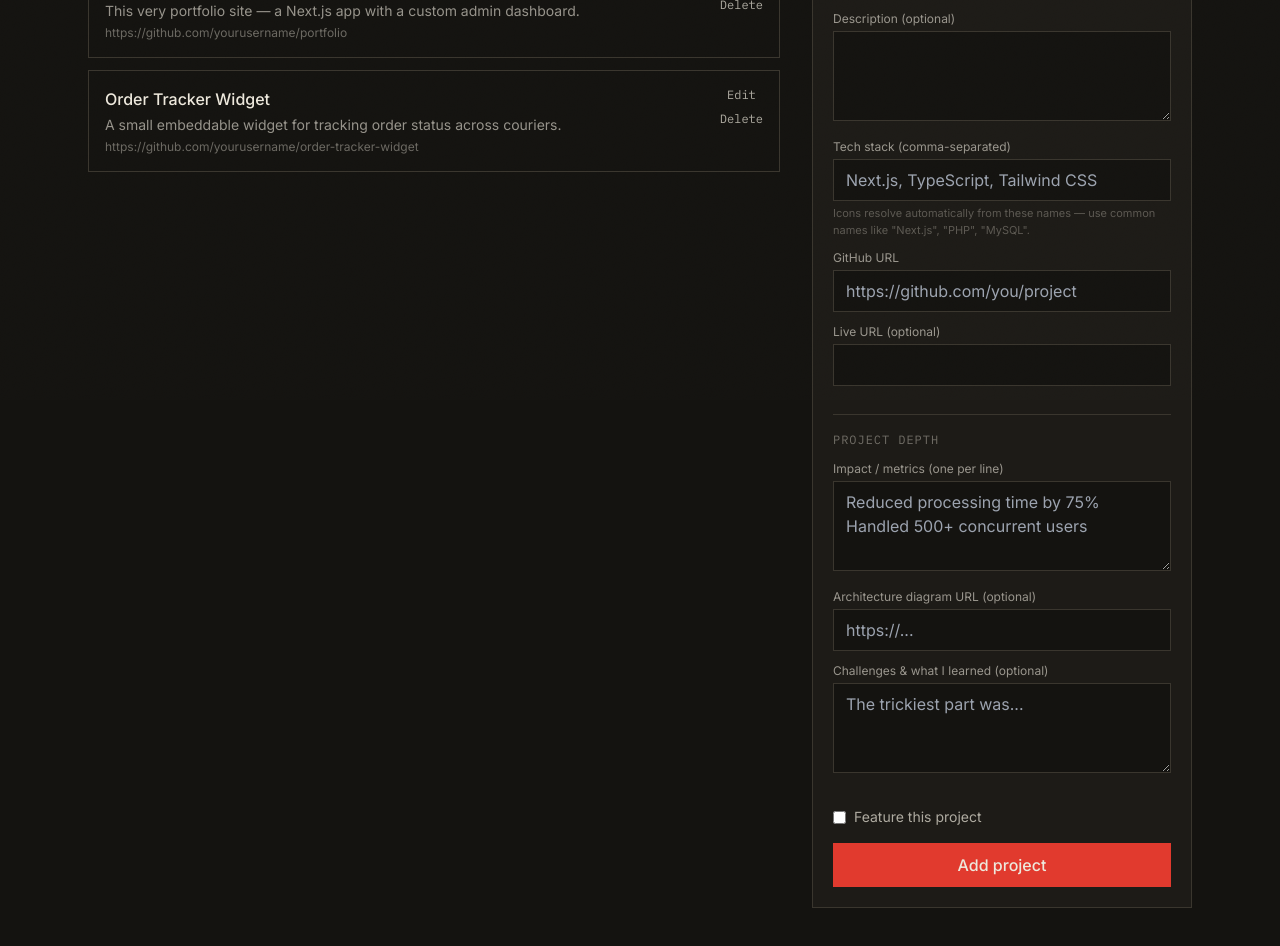
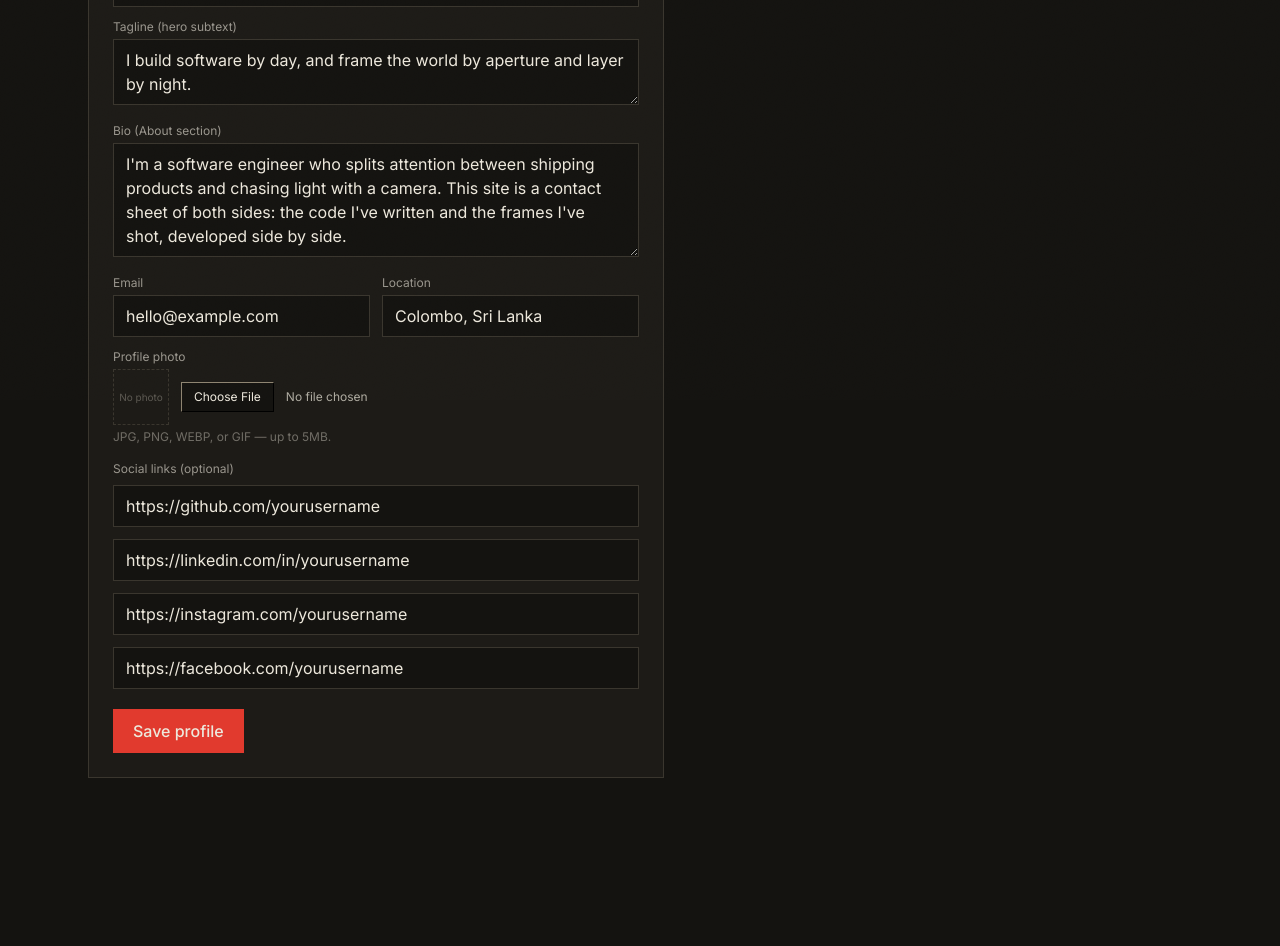
Before and after one commit to binoperera/Portfolio, a Next.js app: page /admin/dashboard in a window 1280 px wide. Shown: the part 400-1346 px from the top of the page. After the commit the page ends 1218 px from the top, so only its background shows below. Built offline with nearby package versions, Linux system fonts and the light colour scheme.

Commit message:
Refactor ProfileManager component and update form handling

```diff
--- a/components/ProfileManager.tsx
+++ b/components/ProfileManager.tsx
@@ -1,263 +1,173 @@
 "use client";
 
-import { useEffect, useState } from "react";
-import type { Project } from "@/lib/types";
+import { useEffect, useRef, useState } from "react";
+import type { Profile } from "@/lib/types";
 
-type FormState = Omit<Project, "id" | "order" | "techStack" | "impact"> & {
-  techStackInput: string;
-  impactInput: string;
-};
-
-const emptyForm: FormState = {
-  title: "",
-  summary: "",
-  description: "",
-  techStackInput: "",
-  githubUrl: "",
-  liveUrl: "",
-  imageUrl: "",
-  featured: false,
-  impactInput: "",
-  architectureImage: "",
-  challenges: "",
-};
-
-export default function ProjectsManager() {
-  const [items, setItems] = useState<Project[]>([]);
-  const [form, setForm] = useState<FormState>(emptyForm);
-  const [editingId, setEditingId] = useState<string | null>(null);
-  const [loading, setLoading] = useState(true);
+export default function ProfileManager() {
+  const [form, setForm] = useState<Profile | null>(null);
+  const [saving, setSaving] = useState(false);
+  const [uploading, setUploading] = useState(false);
+  const [savedMsg, setSavedMsg] = useState<string | null>(null);
   const [error, setError] = useState<string | null>(null);
-
-  async function load() {
-    setLoading(true);
-    const res = await fetch("/api/projects");
-    setItems(await res.json());
-    setLoading(false);
-  }
+  const fileInputRef = useRef<HTMLInputElement>(null);
 
   useEffect(() => {
-    load();
+    fetch("/api/profile")
+      .then((r) => r.json())
+      .then(setForm);
   }, []);
-
-  function startEdit(item: Project) {
-    setEditingId(item.id);
-    setForm({
-      title: item.title,
-      summary: item.summary,
-      description: item.description || "",
-      techStackInput: item.techStack.join(", "),
-      githubUrl: item.githubUrl,
-      liveUrl: item.liveUrl || "",
-      imageUrl: item.imageUrl || "",
-      featured: item.featured,
-      impactInput: (item.impact || []).join("\n"),
-      architectureImage: item.architectureImage || "",
-      challenges: item.challenges || "",
-    });
-  }
-
-  function resetForm() {
-    setEditingId(null);
-    setForm(emptyForm);
-  }
 
   async function handleSubmit(e: React.FormEvent) {
     e.preventDefault();
+    if (!form) return;
+    setSaving(true);
     setError(null);
-    const payload = {
-      title: form.title,
-      summary: form.summary,
-      description: form.description,
-      techStack: form.techStackInput
-        .split(",")
-        .map((t) => t.trim())
-        .filter(Boolean),
-      githubUrl: form.githubUrl,
-      liveUrl: form.liveUrl,
-      imageUrl: form.imageUrl,
-      featured: form.featured,
-      impact: form.impactInput
-        .split("\n")
-        .map((t) => t.trim())
-        .filter(Boolean),
-      architectureImage: form.architectureImage,
-      challenges: form.challenges,
-    };
-    const url = editingId ? `/api/projects/${editingId}` : "/api/projects";
-    const method = editingId ? "PUT" : "POST";
-    const res = await fetch(url, {
-      method,
+    setSavedMsg(null);
+    const res = await fetch("/api/profile", {
+      method: "PUT",
       headers: { "Content-Type": "application/json" },
-      body: JSON.stringify(payload),
+      body: JSON.stringify(form),
     });
+    setSaving(false);
     if (!res.ok) {
       const body = await res.json();
       setError(body.error || "Something went wrong.");
       return;
     }
-    resetForm();
-    load();
+    setSavedMsg("Saved.");
   }
 
-  async function handleDelete(id: string) {
-    if (!confirm("Delete this project?")) return;
-    await fetch(`/api/projects/${id}`, { method: "DELETE" });
-    if (editingId === id) resetForm();
-    load();
+  async function handleFileChange(e: React.ChangeEvent<HTMLInputElement>) {
+    const file = e.target.files?.[0];
+    if (!file || !form) return;
+
+    setUploading(true);
+    setError(null);
+
+    const body = new FormData();
+    body.append("file", file);
+
+    try {
+      const res = await fetch("/api/upload", { method: "POST", body });
+      const data = await res.json();
+      if (!res.ok) {
+        setError(data.error || "Upload failed.");
+        return;
+      }
+      setForm({ ...form, photoUrl: data.url });
+    } catch {
+      setError("Upload failed. Please try again.");
+    } finally {
+      setUploading(false);
+      if (fileInputRef.current) fileInputRef.current.value = "";
+    }
   }
 
+  if (!form) return <p className="text-cream/50 text-sm">Loading…</p>;
+
   return (
-    <div className="grid lg:grid-cols-[1fr_380px] gap-8">
-      <div>
-        <h2 className="font-display text-xl text-cream mb-4">Projects</h2>
-        {loading ? (
-          <p className="text-cream/50 text-sm">Loading…</p>
-        ) : items.length === 0 ? (
-          <p className="text-cream/50 text-sm">Nothing here yet — add your first project.</p>
-        ) : (
-          <ul className="space-y-3">
-            {items.map((item) => (
-              <li key={item.id} className="border border-line p-4 flex justify-between gap-4">
-                <div>
-                  <p className="font-medium text-cream">
-                    {item.title} {item.featured && <span className="eyebrow text-safelight ml-2">Featured</span>}
-                  </p>
-                  <p className="text-cream/60 text-sm mt-1">{item.summary}</p>
-                  <p className="text-cream/40 text-xs mt-1 truncate max-w-sm">{item.githubUrl}</p>
-                </div>
-                <div className="flex flex-col gap-2 shrink-0">
-                  <button onClick={() => startEdit(item)} className="font-mono text-xs text-cream/70 hover:text-safelight">
-                    Edit
-                  </button>
-                  <button onClick={() => handleDelete(item.id)} className="font-mono text-xs text-cream/70 hover:text-safelight">
-                    Delete
-                  </button>
-                </div>
-              </li>
-            ))}
-          </ul>
-        )}
-      </div>
+    <form onSubmit={handleSubmit} className="max-w-xl border border-line p-6 bg-surface">
+      <h2 className="font-display text-xl text-cream mb-5">Profile &amp; hero content</h2>
+      {error && <p className="text-safelight text-sm mb-3">{error}</p>}
+      {savedMsg && <p className="text-aperture text-sm mb-3">{savedMsg}</p>}
 
-      <form onSubmit={handleSubmit} className="border border-line p-5 bg-surface h-fit sticky top-6">
-        <h3 className="font-display text-lg text-cream mb-4">
-          {editingId ? "Edit project" : "Add project"}
-        </h3>
-        {error && <p className="text-safelight text-sm mb-3">{error}</p>}
-
-        <label className="block text-xs text-cream/60 mb-1">Title</label>
+      <label className="block text-xs text-cream/60 mb-1">Full name</label>
       <input
-          required
-          value={form.title}
-          onChange={(e) => setForm({ ...form, title: e.target.value })}
+        value={form.name}
+        onChange={(e) => setForm({ ...form, name: e.target.value })}
         className="w-full bg-ink border border-line text-cream px-3 py-2 mb-3 outline-none focus:border-safelight"
       />
 
-        <label className="block text-xs text-cream/60 mb-1">Short summary</label>
+      <label className="block text-xs text-cream/60 mb-1">Role / title</label>
       <input
-          required
-          value={form.summary}
-          onChange={(e) => setForm({ ...form, summary: e.target.value })}
-          placeholder="One sentence — shown on the project card"
+        value={form.role}
+        onChange={(e) => setForm({ ...form, role: e.target.value })}
         className="w-full bg-ink border border-line text-cream px-3 py-2 mb-3 outline-none focus:border-safelight"
       />
 
-        <label className="block text-xs text-cream/60 mb-1">Description (optional)</label>
+      <label className="block text-xs text-cream/60 mb-1">Tagline (hero subtext)</label>
       <textarea
-          value={form.description}
-          onChange={(e) => setForm({ ...form, description: e.target.value })}
-          rows={3}
+        rows={2}
+        value={form.tagline}
+        onChange={(e) => setForm({ ...form, tagline: e.target.value })}
         className="w-full bg-ink border border-line text-cream px-3 py-2 mb-3 outline-none focus:border-safelight"
       />
 
-        <label className="block text-xs text-cream/60 mb-1">Tech stack (comma-separated)</label>
-        <input
-          value={form.techStackInput}
-          onChange={(e) => setForm({ ...form, techStackInput: e.target.value })}
-          placeholder="Next.js, TypeScript, Tailwind CSS"
-          className="w-full bg-ink border border-line text-cream px-3 py-2 mb-3 outline-none focus:border-safelight"
-        />
-        <p className="text-cream/30 text-[11px] -mt-2 mb-3">
-          Icons resolve automatically from these names — use common names like
-          &quot;Next.js&quot;, &quot;PHP&quot;, &quot;MySQL&quot;.
-        </p>
-
-        <label className="block text-xs text-cream/60 mb-1">GitHub URL</label>
-        <input
-          required
-          type="url"
-          value={form.githubUrl}
-          onChange={(e) => setForm({ ...form, githubUrl: e.target.value })}
-          placeholder="https://github.com/you/project"
+      <label className="block text-xs text-cream/60 mb-1">Bio (About section)</label>
+      <textarea
+        rows={4}
+        value={form.bio}
+        onChange={(e) => setForm({ ...form, bio: e.target.value })}
         className="w-full bg-ink border border-line text-cream px-3 py-2 mb-3 outline-none focus:border-safelight"
       />
 
-        <label className="block text-xs text-cream/60 mb-1">Live URL (optional)</label>
+      <div className="grid grid-cols-2 gap-3 mb-3">
+        <div>
+          <label className="block text-xs text-cream/60 mb-1">Email</label>
           <input
-          type="url"
-          value={form.liveUrl}
-          onChange={(e) => setForm({ ...form, liveUrl: e.target.value })}
+            type="email"
+            value={form.email}
+            onChange={(e) => setForm({ ...form, email: e.target.value })}
+            className="w-full bg-ink border border-line text-cream px-3 py-2 outline-none focus:border-safelight"
+          />
+        </div>
+        <div>
+          <label className="block text-xs text-cream/60 mb-1">Location</label>
+          <input
+            value={form.location}
+            onChange={(e) => setForm({ ...form, location: e.target.value })}
+            className="w-full bg-ink border border-line text-cream px-3 py-2 outline-none focus:border-safelight"
+          />
+        </div>
+      </div>
+
+      <label className="block text-xs text-cream/60 mb-1">Profile photo</label>
+      <div className="flex items-center gap-3 mb-1">
+        {form.photoUrl ? (
+          <img
+            src={form.photoUrl}
+            alt="Profile preview"
+            className="w-14 h-14 object-cover border border-line"
+          />
+        ) : (
+          <div className="w-14 h-14 border border-dashed border-line flex items-center justify-center text-cream/30 text-[10px]">
+            No photo
+          </div>
+        )}
+        <div>
+          <input
+            ref={fileInputRef}
+            type="file"
+            accept="image/png, image/jpeg, image/webp, image/gif"
+            onChange={handleFileChange}
+            disabled={uploading}
+            className="text-xs text-cream/70 file:mr-3 file:py-1.5 file:px-3 file:border file:border-line file:bg-ink file:text-cream file:text-xs hover:file:border-safelight file:cursor-pointer disabled:opacity-60"
+          />
+          {uploading && <p className="text-xs text-cream/40 mt-1">Uploading…</p>}
+        </div>
+      </div>
+      <p className="text-xs text-cream/40 mb-4">
+        JPG, PNG, WEBP, or GIF — up to 5MB.
+      </p>
+
+      <p className="text-xs text-cream/60 mb-2 mt-4">Social links (optional)</p>
+      {(["github", "linkedin", "instagram", "facebook"] as const).map((key) => (
+        <input
+          key={key}
+          value={form.socials[key] || ""}
+          onChange={(e) => setForm({ ...form, socials: { ...form.socials, [key]: e.target.value } })}
+          placeholder={`${key.charAt(0).toUpperCase() + key.slice(1)} URL`}
           className="w-full bg-ink border border-line text-cream px-3 py-2 mb-3 outline-none focus:border-safelight"
         />
+      ))}
 
-        <div className="border-t border-line my-4 pt-4">
-          <p className="eyebrow text-cream/40 mb-3">Project Depth</p>
-
-          <label className="block text-xs text-cream/60 mb-1">
-            Impact / metrics (one per line)
-          </label>
-          <textarea
-            value={form.impactInput}
-            onChange={(e) => setForm({ ...form, impactInput: e.target.value })}
-            rows={3}
-            placeholder={"Reduced processing time by 75%\nHandled 500+ concurrent users"}
-            className="w-full bg-ink border border-line text-cream px-3 py-2 mb-3 outline-none focus:border-safelight"
-          />
-
-          <label className="block text-xs text-cream/60 mb-1">
-            Architecture diagram URL (optional)
-          </label>
-          <input
-            type="url"
-            value={form.architectureImage}
-            onChange={(e) => setForm({ ...form, architectureImage: e.target.value })}
-            placeholder="https://..."
-            className="w-full bg-ink border border-line text-cream px-3 py-2 mb-3 outline-none focus:border-safelight"
-          />
-
-          <label className="block text-xs text-cream/60 mb-1">
-            Challenges &amp; what I learned (optional)
-          </label>
-          <textarea
-            value={form.challenges}
-            onChange={(e) => setForm({ ...form, challenges: e.target.value })}
-            rows={3}
-            placeholder="The trickiest part was..."
-            className="w-full bg-ink border border-line text-cream px-3 py-2 mb-3 outline-none focus:border-safelight"
-          />
-        </div>
-
-        <label className="flex items-center gap-2 text-sm text-cream/70 mb-4">
-          <input
-            type="checkbox"
-            checked={form.featured}
-            onChange={(e) => setForm({ ...form, featured: e.target.checked })}
-          />
-          Feature this project
-        </label>
-
-        <div className="flex gap-3">
-          <button type="submit" className="flex-1 bg-safelight text-cream py-2.5 font-medium hover:brightness-110 transition">
-            {editingId ? "Save changes" : "Add project"}
+      <button
+        type="submit"
+        disabled={saving || uploading}
+        className="bg-safelight text-cream px-5 py-2.5 font-medium hover:brightness-110 transition disabled:opacity-60 mt-2"
+      >
+        {saving ? "Saving…" : "Save profile"}
       </button>
-          {editingId && (
-            <button type="button" onClick={resetForm} className="border border-line px-4 text-cream/70 hover:text-cream transition">
-              Cancel
-            </button>
-          )}
-        </div>
     </form>
-    </div>
   );
 }
```
Lines whose indentation alone changed are shown as unchanged.
